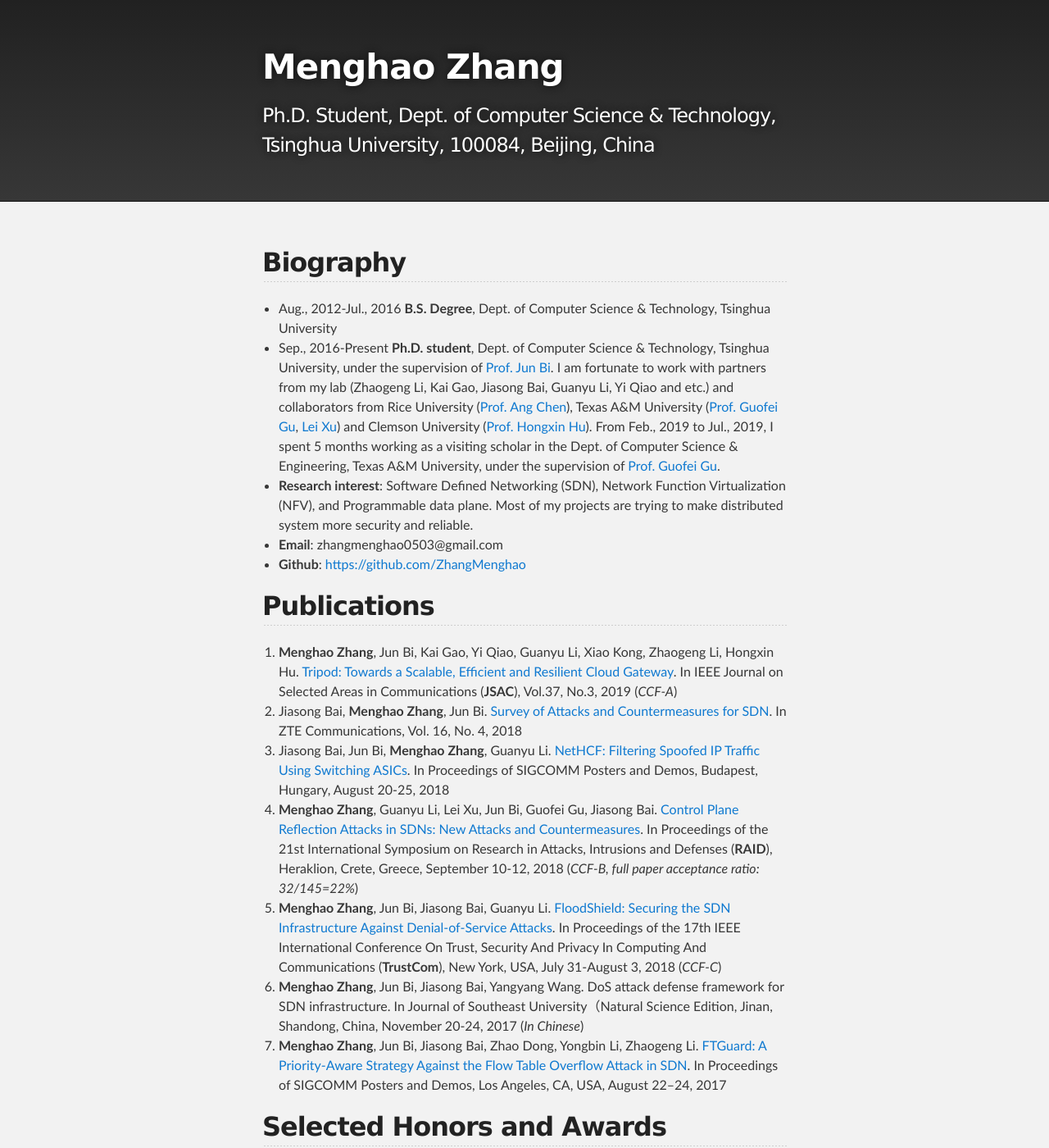
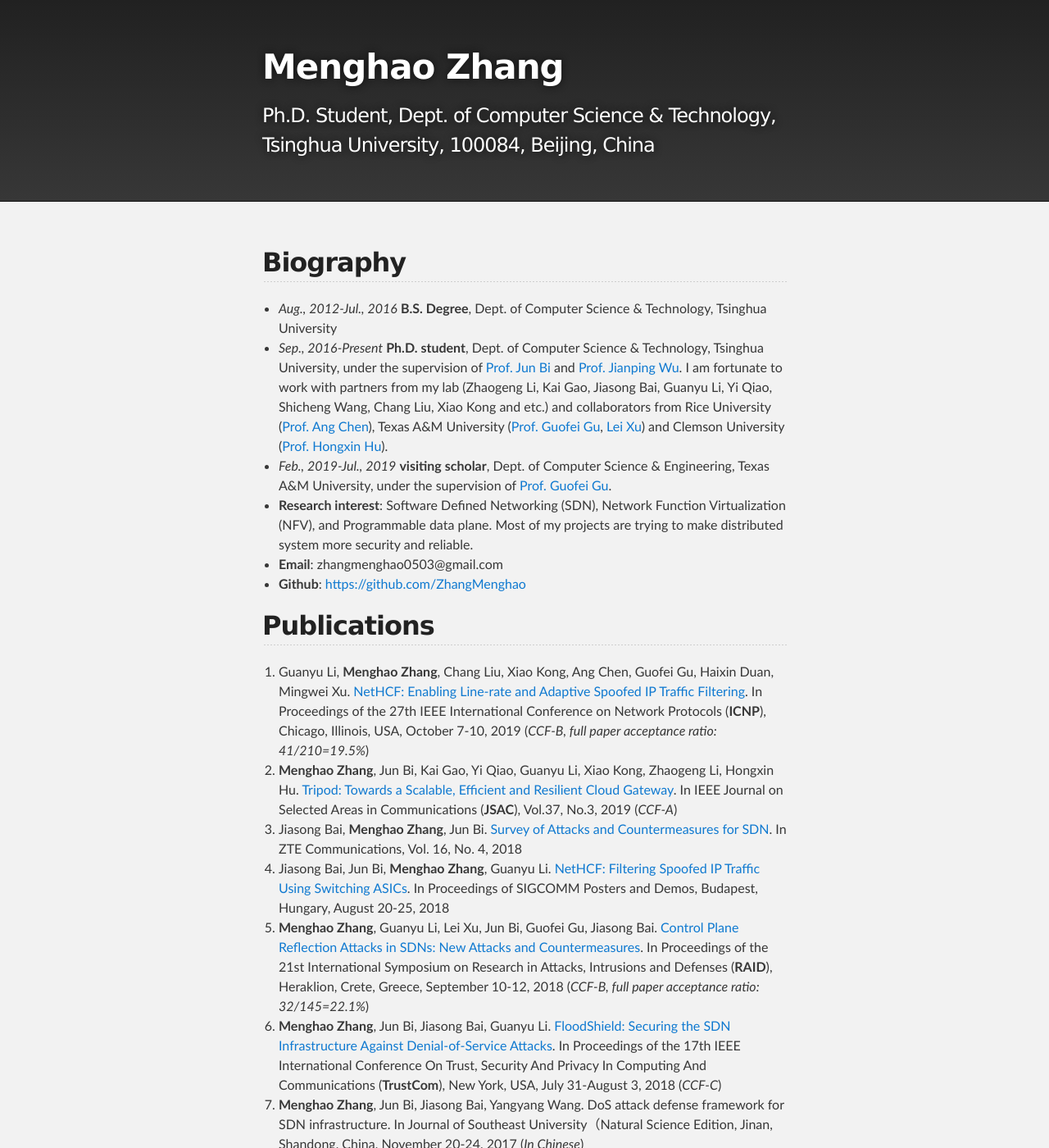
Before and after one commit to zhangmenghao/zhangmenghao.github.io, a Jekyll site: the page built from index.md, in a window 1280 px wide and 1400 px high. Shown: the whole window at 82% size. Built offline with Jekyll 4.4.1, drawn with Linux system fonts in a browser that asks for light colours.

Commit message:
Update publication

```diff
--- a/index.md
+++ b/index.md
@@ -7,9 +7,9 @@ category: Tech
 
 ## Biography
 
-* Aug., 2012-Jul., 2016  **B.S. Degree**, Dept. of Computer Science & Technology, Tsinghua University
-* Sep., 2016-Present    **Ph.D. student**, Dept. of Computer Science & Technology, Tsinghua University, under the supervision of [Prof. Jun Bi](http://netarchlab.tsinghua.edu.cn/~junbi/). I am fortunate to work with partners from my lab (Zhaogeng Li, Kai Gao, Jiasong Bai, Guanyu Li, Yi Qiao and etc.) and collaborators from Rice University ([Prof. Ang Chen](https://www.cs.rice.edu/~angchen/)), Texas A&M University ([Prof. Guofei Gu](http://faculty.cs.tamu.edu/guofei/), [Lei Xu](http://students.cse.tamu.edu/xray2012/)) and Clemson University ([Prof. Hongxin Hu](https://people.cs.clemson.edu/~hongxih/)).
-From Feb., 2019 to Jul., 2019, I spent 5 months working as a visiting scholar in the Dept. of Computer Science & Engineering, Texas A&M University, under the supervision of [Prof. Guofei Gu](http://faculty.cs.tamu.edu/guofei/).
+* *Aug., 2012-Jul., 2016*  **B.S. Degree**, Dept. of Computer Science & Technology, Tsinghua University
+* *Sep., 2016-Present*  **Ph.D. student**, Dept. of Computer Science & Technology, Tsinghua University, under the supervision of [Prof. Jun Bi](http://netarchlab.tsinghua.edu.cn/~junbi/) and [Prof. Jianping Wu](http://www.cs.tsinghua.edu.cn/publish/csen/4623/2010/20101224194435414856631/20101224194435414856631_.html). I am fortunate to work with partners from my lab (Zhaogeng Li, Kai Gao, Jiasong Bai, Guanyu Li, Yi Qiao, Shicheng Wang, Chang Liu, Xiao Kong and etc.) and collaborators from Rice University ([Prof. Ang Chen](https://www.cs.rice.edu/~angchen/)), Texas A&M University ([Prof. Guofei Gu](http://faculty.cs.tamu.edu/guofei/), [Lei Xu](http://students.cse.tamu.edu/xray2012/)) and Clemson University ([Prof. Hongxin Hu](https://people.cs.clemson.edu/~hongxih/)).
+* *Feb., 2019-Jul., 2019*  **visiting scholar**, Dept. of Computer Science & Engineering, Texas A&M University, under the supervision of [Prof. Guofei Gu](http://faculty.cs.tamu.edu/guofei/).
 * **Research interest**: Software Defined Networking (SDN), Network Function Virtualization (NFV), and Programmable data plane. Most of my projects are trying to make distributed system more security and reliable.
 * **Email**: zhangmenghao0503@gmail.com
 * **Github**: [https://github.com/ZhangMenghao](https://github.com/ZhangMenghao)
@@ -17,6 +17,9 @@ From Feb., 2019 to Jul., 2019, I spent 5 months working as a visiting scholar in
 
 ## Publications
 
+8. Guanyu Li, __Menghao Zhang__, Chang Liu, Xiao Kong, Ang Chen, Guofei Gu, Haixin Duan, Mingwei Xu.
+[NetHCF: Enabling Line-rate and Adaptive Spoofed IP Traffic Filtering](./).
+In Proceedings of the 27th IEEE International Conference on Network Protocols (**ICNP**), Chicago, Illinois, USA, October 7-10, 2019 (*CCF-B, full paper acceptance ratio: 41/210=19.5%*)
 7. __Menghao Zhang__, Jun Bi, Kai Gao, Yi Qiao, Guanyu Li, Xiao Kong, Zhaogeng Li, Hongxin Hu.
 [Tripod: Towards a Scalable, Efficient and Resilient Cloud Gateway](./papers/jsac2019tripod.pdf).
 In IEEE Journal on Selected Areas in Communications (**JSAC**), Vol.37, No.3, 2019 (*CCF-A*)
@@ -28,7 +31,7 @@ In ZTE Communications, Vol. 16, No. 4, 2018
 In Proceedings of SIGCOMM Posters and Demos, Budapest, Hungary, August 20-25, 2018
 4. __Menghao Zhang__, Guanyu Li, Lei Xu, Jun Bi, Guofei Gu, Jiasong Bai.
 [Control Plane Reflection Attacks in SDNs: New Attacks and Countermeasures](./papers/raid2018-sdns-attacks.pdf).
-In Proceedings of the 21st International Symposium on Research in Attacks, Intrusions and Defenses (**RAID**), Heraklion, Crete, Greece, September 10-12, 2018 (*CCF-B, full paper acceptance ratio: 32/145=22%*)
+In Proceedings of the 21st International Symposium on Research in Attacks, Intrusions and Defenses (**RAID**), Heraklion, Crete, Greece, September 10-12, 2018 (*CCF-B, full paper acceptance ratio: 32/145=22.1%*)
 3. __Menghao Zhang__, Jun Bi, Jiasong Bai, Guanyu Li.
 [FloodShield: Securing the SDN Infrastructure Against Denial-of-Service Attacks](./papers/trustcom2018-floodshield-securing.pdf).
 In Proceedings of the 17th IEEE International Conference On Trust, Security And Privacy In Computing And Communications (**TrustCom**), New York, USA, July 31-August 3, 2018 (*CCF-C*)
```
